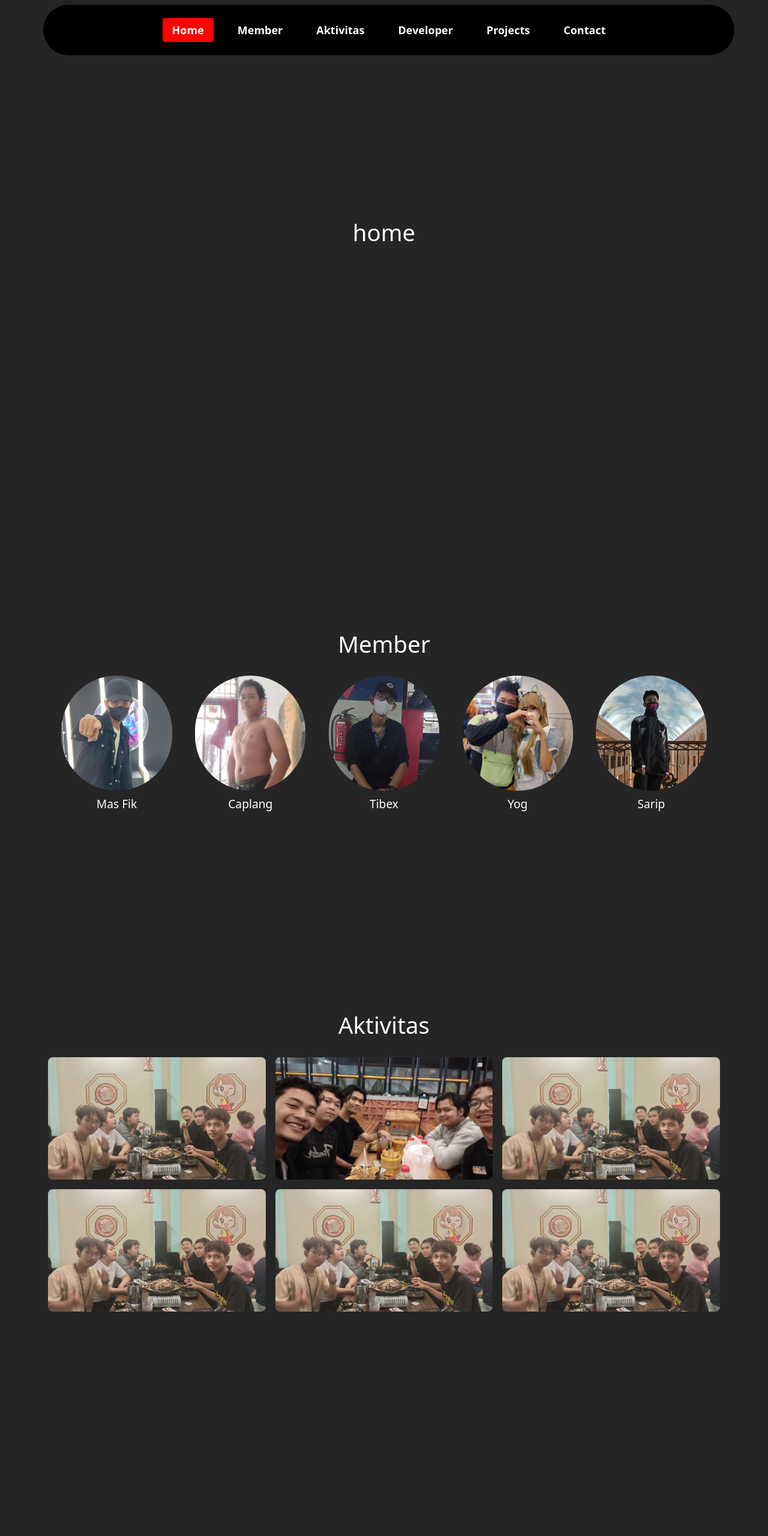
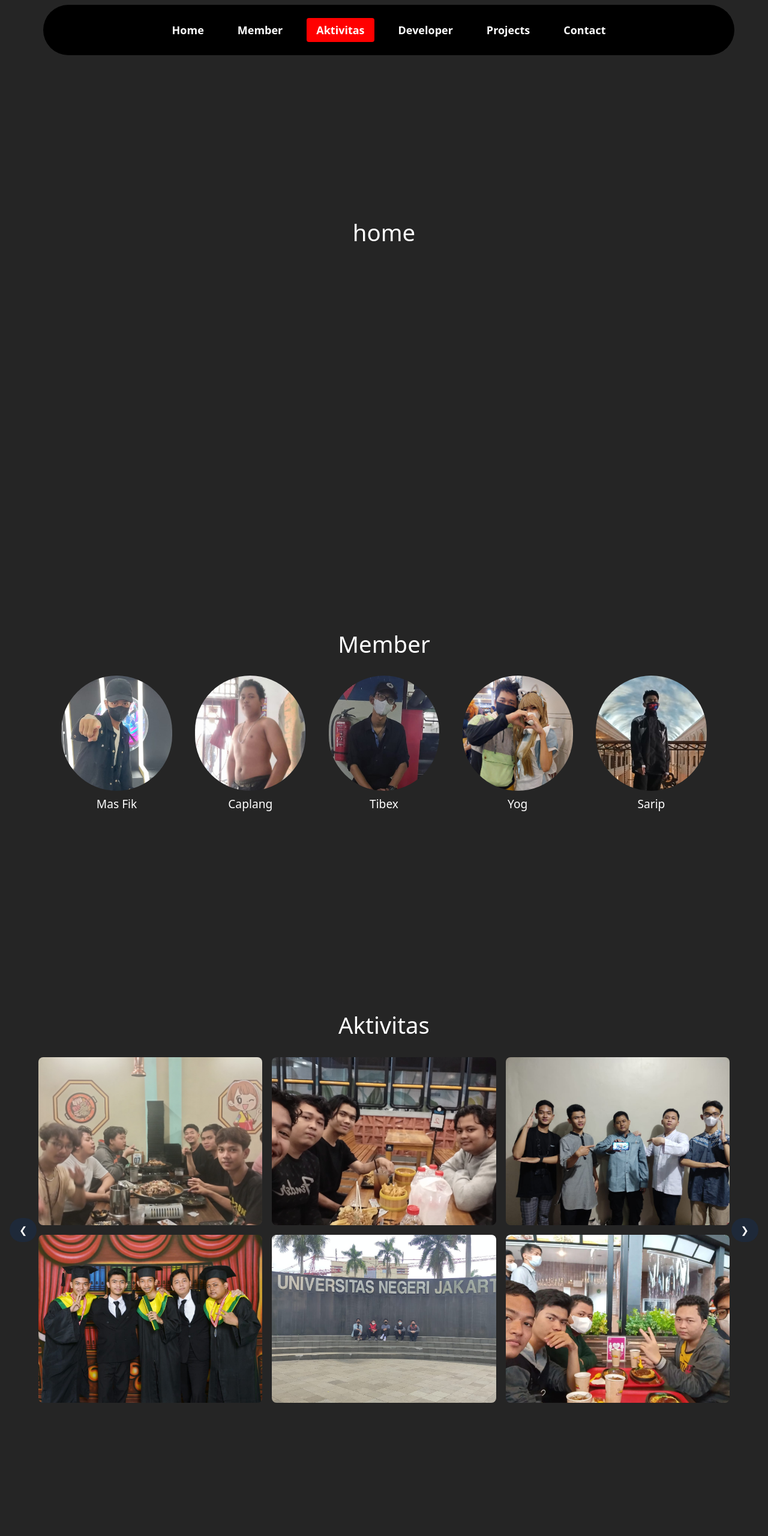
Before and after one commit to bantengclan/bantengclan.github.io, a plain HTML site: page index.html in a window 1280 px wide. Shown: the top 2560 px of the page at 60% size. Drawn offline with Linux system fonts and the light colour scheme.

Commit message:
feat: Active top and Aktivitas

```diff
--- a/assets/js/script.js
+++ b/assets/js/script.js
@@ -4,11 +4,12 @@ document.addEventListener("scroll", function () {
 
   sections.forEach((section) => {
       let top = window.scrollY;
-    let offset = section.offsetTop - 100;
-    let height = section.offsetHeight;
+      let offset = section.offsetTop;  // Posisi bagian atas elemen
+      let height = section.offsetHeight;  // Tinggi elemen
       let id = section.getAttribute("id");
 
-    if (top >= offset && top < offset + height) {
+      // Memeriksa apakah posisi scroll berada dalam rentang elemen
+      if (top >= offset - window.innerHeight / 2 && top <= offset + height - window.innerHeight / 2) {
           links.forEach((link) => {
               link.classList.remove("active");
               if (link.getAttribute("href").includes(id)) {
@@ -20,5 +21,61 @@ document.addEventListener("scroll", function () {
 });
 
 window.addEventListener("load", function () {
-  document.getElementById("homeLink").classList.add("active");
+  let sections = document.querySelectorAll("section");
+  let links = document.querySelectorAll("nav ul li a");
+
+  sections.forEach((section) => {
+      let offset = section.offsetTop;
+      let id = section.getAttribute("id");
+
+      // Memeriksa apakah section pertama terlihat pada load
+      if (window.scrollY >= offset - window.innerHeight / 2 && window.scrollY <= offset + section.offsetHeight - window.innerHeight / 2) {
+          links.forEach((link) => {
+              link.classList.remove("active");
+              if (link.getAttribute("href").includes(id)) {
+                  link.classList.add("active");
+              }
           });
+      }
+  });
+});
+
+
+// slides
+document.addEventListener("DOMContentLoaded", function () {
+  const track = document.querySelector(".carousel-track");
+  const slides = document.querySelectorAll(".carousel-item");
+  let currentIndex = 0;
+
+  // Update carousel slide
+  function updateCarousel() {
+    const offset = -currentIndex * 100; // Geser sebesar 100% tiap slide
+    track.style.transform = `translateX(${offset}%)`;
+  }
+
+  // Prev Button Event
+  document.getElementById("prevBtn").addEventListener("click", function () {
+    currentIndex = currentIndex === 0 ? slides.length - 1 : currentIndex - 1; // Looping slide
+    updateCarousel();
+  });
+
+  // Next Button Event
+  document.getElementById("nextBtn").addEventListener("click", function () {
+    currentIndex = currentIndex === slides.length - 1 ? 0 : currentIndex + 1; // Looping slide
+    updateCarousel();
+  });
+
+  // Optional: Add keyboard arrow functionality for slide navigation
+  document.addEventListener("keydown", function (event) {
+    if (event.key === "ArrowLeft") {
+      currentIndex = currentIndex === 0 ? slides.length - 1 : currentIndex - 1;
+      updateCarousel();
+    } else if (event.key === "ArrowRight") {
+      currentIndex = currentIndex === slides.length - 1 ? 0 : currentIndex + 1;
+      updateCarousel();
+    }
+  });
+
+  // Show the first slide initially
+  updateCarousel();
+});
--- a/index.html
+++ b/index.html
@@ -5,6 +5,7 @@
     <meta charset="UTF-8">
     <meta name="viewport" content="width=device-width, initial-scale=1.0">
     <script src="assets/css/style.js"></script>
+    <script src="assets/js/script.js"></script>
     <style>
         /* Snap scroll */
         html {
@@ -29,6 +30,8 @@
             scrollbar-width: none;
             -ms-overflow-style: none;
         }
+
+
     </style>
 </head>
 
@@ -36,7 +39,7 @@
 
 <body class="bg-[#252525] text-white flex flex-col h-full">
     <header
-        class="fixed top-0 left-1/2 transform -translate-x-1/2 w-[90vw] m-[1vh] flex items-center justify-center bg-black py-[2vh] rounded-full">
+        class="fixed top-0 left-1/2 transform -translate-x-1/2 w-[90vw] m-[1vh] flex items-center justify-center bg-black py-[2vh] rounded-full z-1">
         <nav class="w-full flex justify-center items-center text-white px-6 py-3">
             <ul class="flex space-x-6 text-lg font-semibold">
                 <li><a href="#home"
@@ -90,16 +93,54 @@
                 </div>
             </div>
         </section>
-        <section id="activities" class="h-[100vh] snap-center flex flex-col items-center">
-            <h2 class="text-[3vw] mb-[3vh] mt-[10vh] ">Aktivitas</h2>
-            <div class="grid grid-cols-3 gap-4 w-[90vw] px-4 mb-6">
-                <img class="w-full rounded-lg" src="/assets/images/kegiatan/ayce.jpg" alt="Kegiatan 1">
-                <img class="w-full rounded-lg" src="/assets/images/kegiatan/gacoan.jpg" alt="Kegiatan 2">
-                <img class="w-full rounded-lg" src="/assets/images/kegiatan/ayce.jpg" alt="Kegiatan 3">
-                <img class="w-full rounded-lg" src="/assets/images/kegiatan/ayce.jpg" alt="Kegiatan 1">
-                <img class="w-full rounded-lg" src="/assets/images/kegiatan/ayce.jpg" alt="Kegiatan 2">
-                <img class="w-full rounded-lg" src="/assets/images/kegiatan/ayce.jpg" alt="Kegiatan 3">
-            </div>
+
+        <section id="activities" class="relative h-[100vh] snap-center flex flex-col items-center">
+            <h2 class="text-[3vw] mb-[3vh] mt-[10vh]">Aktivitas</h2>
+
+            <div id="carousel" class="relative w-full flex flex-col items-center">
+                <!-- Wrapper Carousel -->
+                <div class="overflow-hidden w-[90vw]">
+                    <div class="carousel-track flex transition-transform duration-700 ease-in-out">
+                        <!-- Slide 1 -->
+                        <div class="carousel-item grid grid-cols-3 gap-4 w-full min-w-full">
+                            <img class="w-full h-[35vh] aspect-video rounded-lg object-cover"
+                                src="/assets/images/kegiatan/ayce.jpg" alt="Kegiatan 1">
+                            <img class="w-full h-[35vh] aspect-video rounded-lg object-cover"
+                                src="/assets/images/kegiatan/gacoan.jpg" alt="Kegiatan 2">
+                            <img class="w-full h-[35vh] aspect-video rounded-lg object-cover"
+                                src="/assets/images/kegiatan/bukber.jpg" alt="Kegiatan 3">
+                            <img class="w-full h-[35vh] aspect-video rounded-lg object-cover"
+                                src="/assets/images/kegiatan/lulusan.jpg" alt="Kegiatan 4">
+                            <img class="w-full h-[35vh] aspect-video rounded-lg object-cover"
+                                src="/assets/images/kegiatan/unj.jpg" alt="Kegiatan 5">
+                            <img class="w-full h-[35vh] aspect-video rounded-lg object-cover"
+                                src="/assets/images/kegiatan/aeon.jpg" alt="Kegiatan 6">
+                        </div>
+                        <!-- Slide 2 -->
+                        <div class="carousel-item grid grid-cols-3 gap-4 w-full min-w-full">
+                            <img class="w-full h-[35vh] aspect-video rounded-lg object-cover"
+                                src="/assets/images/kegiatan/gacoan1.jpg" alt="Kegiatan 7">
+
+                            <img class="w-full h-[35vh] aspect-video rounded-lg object-cover"
+                                src="/assets/images/kegiatan/gacoan2.jpg" alt="Kegiatan 8">
+
+                            <img class="w-full h-[35vh] aspect-video rounded-lg object-cover"
+                                src="/assets/images/kegiatan/gacoan3.jpg" alt="Kegiatan 9">
+
+                            <img class="w-full h-[35vh] aspect-video rounded-lg object-cover"
+                                src="/assets/images/kegiatan/gacoan4.jpg" alt="Kegiatan 10">
+
+                            <img class="w-full h-[35vh] aspect-video rounded-lg object-cover"
+                                src="/assets/images/kegiatan/gacoan5.jpg" alt="Kegiatan 11">
+                        </div>
+                    </div>
+
+                    <!-- Tombol Navigasi -->
+                    <button id="prevBtn"
+                        class="absolute top-1/2 left-4 transform -translate-y-1/2 px-4 py-2 bg-gray-800 text-white rounded-full">❮</button>
+                    <button id="nextBtn"
+                        class="absolute top-1/2 right-4 transform -translate-y-1/2 px-4 py-2 bg-gray-800 text-white rounded-full">❯</button>
+                </div>
         </section>
 
         <section id="developer" class="h-[100vh] snap-center flex items-center justify-center flex-col justify-center">
@@ -110,13 +151,13 @@
             <h2 class="text-[3vw] mb-[3vh]">Projects</h2>
         </section>
 
-        <section id="projects" class="h-[80vh] snap-center flex items-center justify-center flex-col justify-center">
+        <section id="contact" class="h-[80vh] snap-center flex items-center justify-center flex-col justify-center">
             <h2 class="text-[3vw] mb-[3vh]">Contact</h2>
         </section>
     </main>
 
-    <footer id="footer" class="bg-black text-white py-[3vh] text-center">
-        <p class="text-[2vw]">&copy; 2025 Banteng Clan. All rights reserved.</p>
+    <footer id="footer" class="h-[10vh] bg-black text-white py-[3vh] text-center">
+        <p class="text-[2vh]">&copy; 2025 Banteng Clan. All rights reserved.</p>
     </footer>
 
     <script>
```
Also changed, not shown: assets/images/kegiatan/aeon.jpg (added), assets/images/kegiatan/bukber.jpg (added), assets/images/kegiatan/gacoan1.jpg (added), assets/images/kegiatan/gacoan2.jpg (added), assets/images/kegiatan/gacoan3.jpg (added), assets/images/kegiatan/gacoan4.jpg (added), assets/images/kegiatan/gacoan5.jpg (added), assets/images/kegiatan/lulusan.jpg (added), assets/images/kegiatan/unj.jpg (added). Lines whose indentation alone changed are shown as unchanged.
